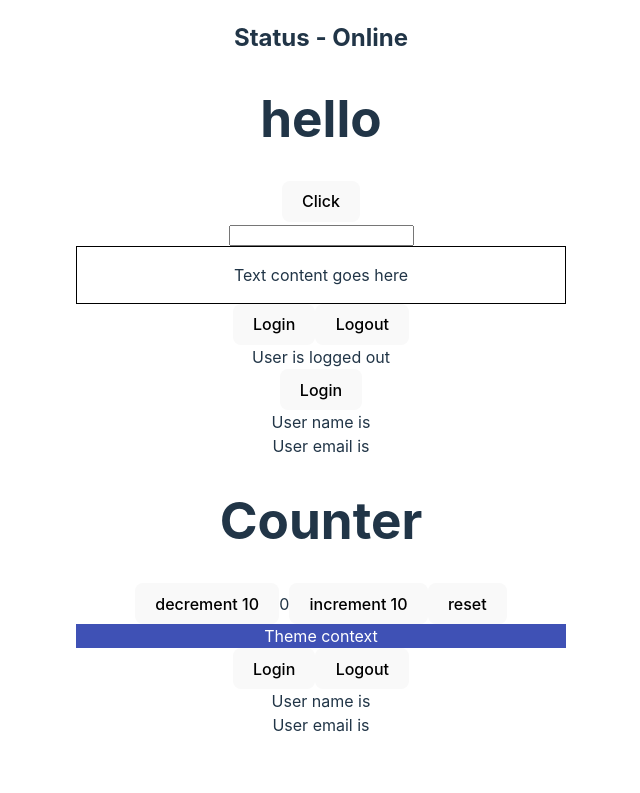
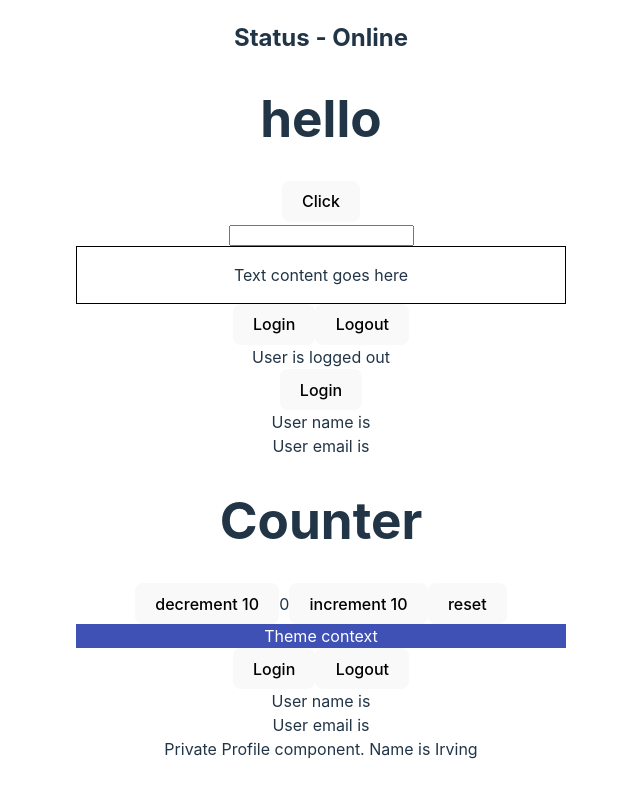
Before and after one commit to Irving-Develops/ts-the-basics, a React (Vite) app in the folder react-ts-app/: page / in a window 1280 px wide. Shown: the part 204-997 px from the top of the page, without its empty margins (319-959 px from the left). Before the commit the page ends 973 px from the top, so only its background shows below. Built offline with nearby package versions, Linux system fonts and the light colour scheme.

Commit message:
passing compnents as props

```diff
--- a/react-ts-app/src/App.tsx
+++ b/react-ts-app/src/App.tsx
@@ -14,6 +14,9 @@
 import { ThemeContextProvider } from "./components/context/ThemeContext";
 import { UserContextProvider } from "./components/context/UserContext";
 import { User2 } from "./components/context/User";
+import { Private } from "./components/auth/Private";
+import { Profile } from "./components/auth/Profile";
+
 
 function App() {
   const personName = {
@@ -46,6 +49,7 @@
       <UserContextProvider>
         <User2 />
       </UserContextProvider>
+      <Private isLoggedIn={true} component={Profile} />
     </div>
   );
 }
--- /dev/null
+++ b/react-ts-app/src/components/auth/Login.tsx
@@ -0,0 +1,5 @@
+export const Login = () => {
+    return (
+        <div>Please login to continue</div>
+    )
+}
--- /dev/null
+++ b/react-ts-app/src/components/auth/Private.tsx
@@ -0,0 +1,15 @@
+import { Login } from "./Login";
+import { ProfileProps } from "./Profile";
+
+type PrivateProps = {
+    isLoggedIn: boolean;
+    component: React.ComponentType<ProfileProps>;
+}
+
+export const Private = ({ isLoggedIn, component: Component }: PrivateProps) => {
+
+
+
+   return isLoggedIn ? <Component name="Irving"/> : <Login />
+
+};
--- /dev/null
+++ b/react-ts-app/src/components/auth/Profile.tsx
@@ -0,0 +1,9 @@
+export type ProfileProps = {
+    name: string;
+}
+
+export const Profile = ({name} : ProfileProps) => {
+    return (
+        <div>Private Profile component. Name is {name}</div>
+    )
+}
```
